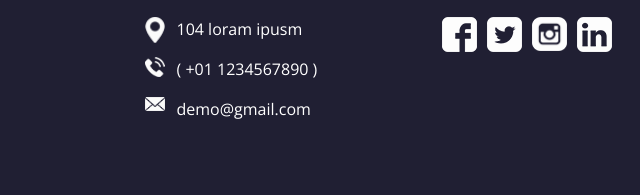
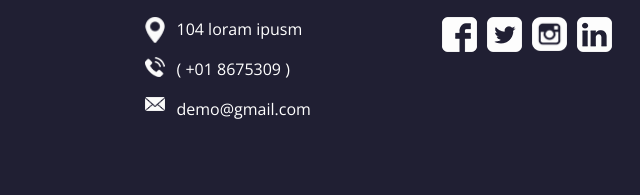
Before and after one commit to esotsky/web-consulting, a plain HTML site: page contact.html in a window 1280 px wide. Shown: the part 828-1023 px from the top of the page, 218-858 px from the left. Drawn offline with nearby package versions, Linux system fonts and the light colour scheme.

Commit message:
feature branch

```diff
--- a/contact.html
+++ b/contact.html
@@ -213,7 +213,7 @@
             <div>
               <img src="images/telephone.png" alt="" />
               <p>
-                ( +01 1234567890 )
+                ( +01 8675309 )
               </p>
             </div>
             <div>
```
